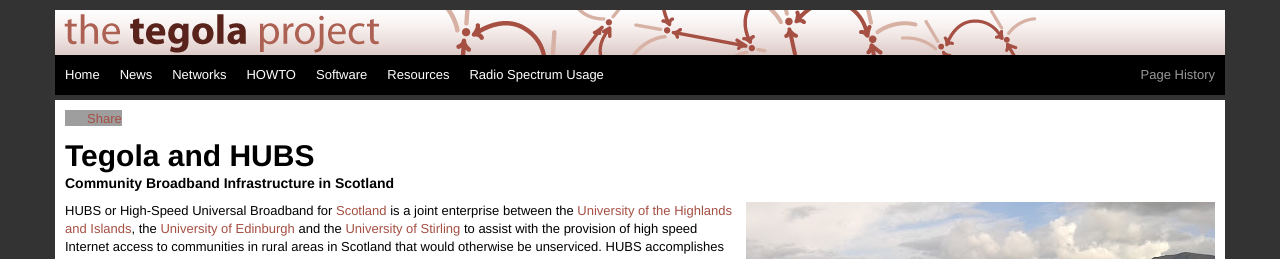
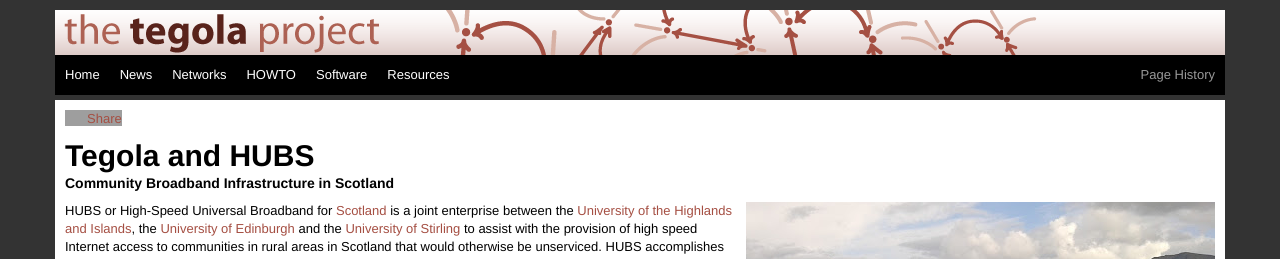
Before and after one commit to tegola-hubs/tegola-hubs.github.com, a Jekyll site: the page built from index.md, in a window 1280 px wide. Shown: the top 259 px of the page. Built offline with Jekyll 4.4.1, drawn with Linux system fonts in a browser that asks for light colours; grey boxes are pictures that could not be loaded.

Commit message:
remove spectrum link

```diff
--- a/_layouts/default.html
+++ b/_layouts/default.html
@@ -44,8 +44,8 @@
 	      <li class="active"><a href="/howto/">HOWTO</a></li>
               <li class="active"><a href="/software/">Software</a></li>
 	      <li class="active"><a href="/resources.html">Resources</a></li>
-	      <li class="active"><a href="/ops/spectrum.html">Radio
-		  Spectrum Usage</a></li>
+<!--	      <li class="active"><a href="/ops/spectrum.html">Radio
+		  Spectrum Usage</a></li> -->
             </ul>
 {% if page.filename %}
 	    <ul class="nav pull-right">
--- a/_layouts/post.html
+++ b/_layouts/post.html
@@ -44,8 +44,8 @@
 	      <li class="active"><a href="/howto/">HOWTO</a></li>
 	      <li class="active"><a href="/software/">Software</a></li>
 	      <li class="active"><a href="/resources.html">Resources</a></li>
-	      <li class="active"><a href="/ops/spectrum.html">Radio
-		  Spectrum Usage</a></li>
+<!--	      <li class="active"><a href="/ops/spectrum.html">Radio
+		  Spectrum Usage</a></li> -->
             </ul>
 {% if page.filename %}
 	    <ul class="nav pull-right">
```
